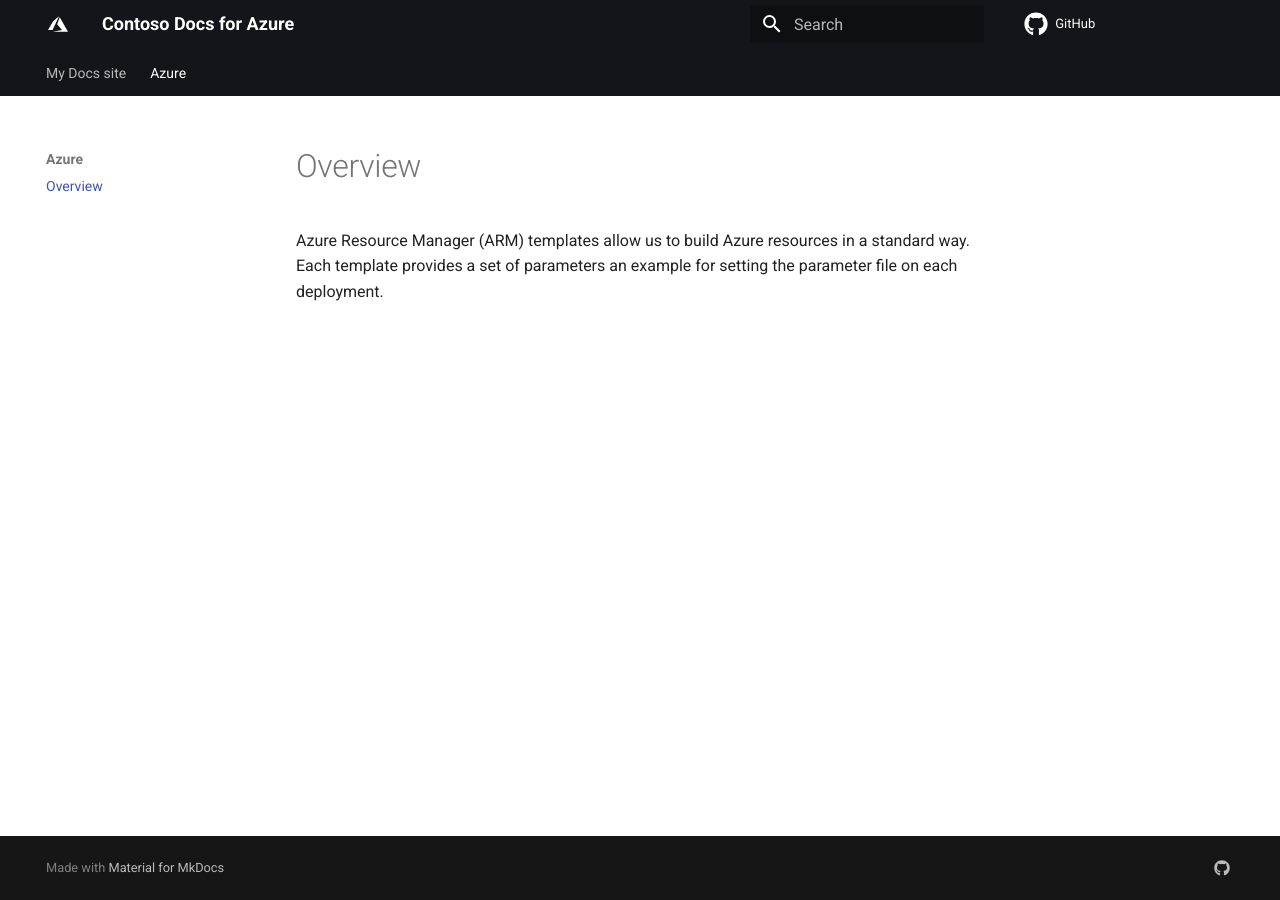
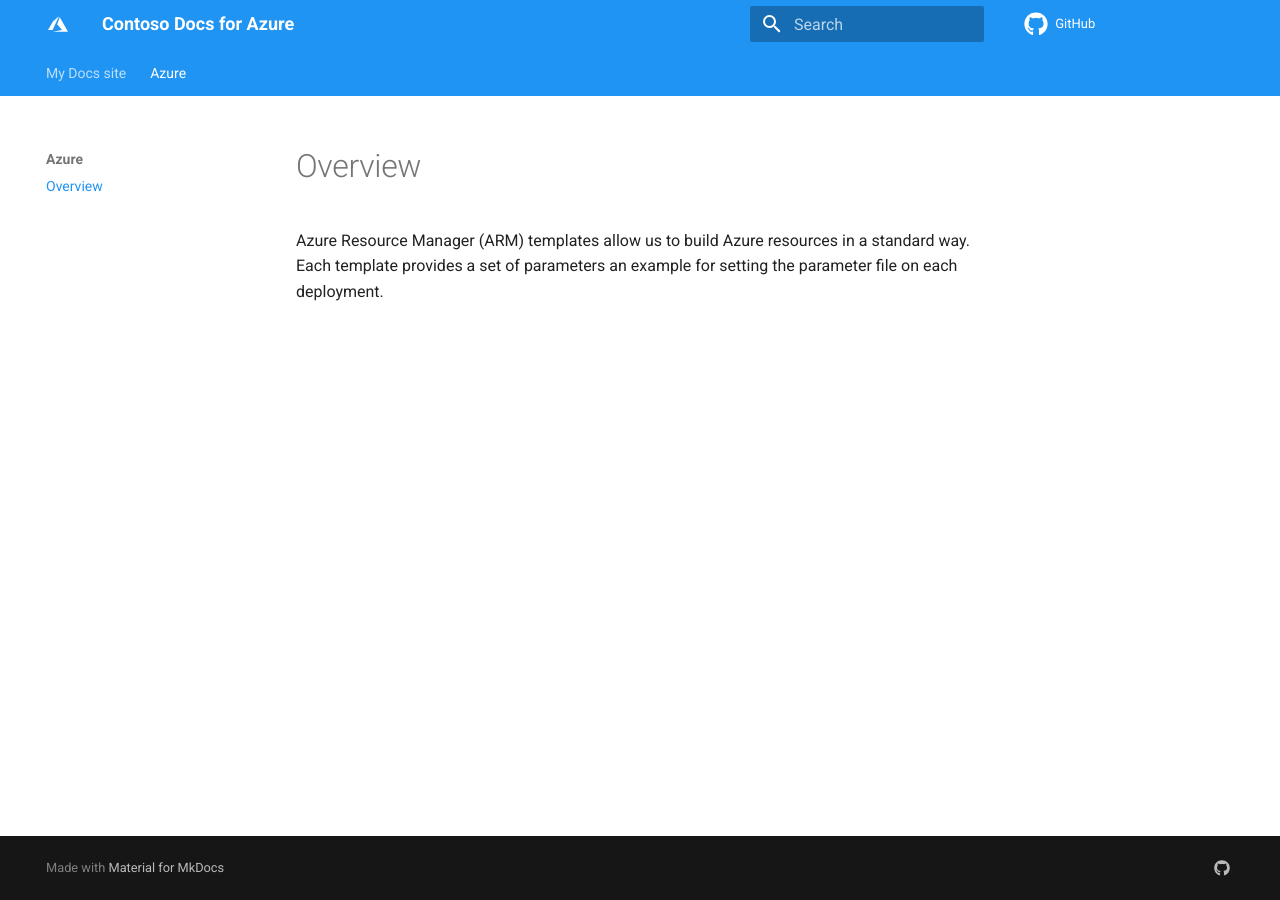
Before and after one commit to BernieWhite/PSDocs.Azure-sample, an MkDocs documentation site: the page built from docs/azure/overview.md, in a window 1280 px wide. Built offline with MkDocs 1.6.1 and Material for MkDocs 9.7.7, drawn with Linux system fonts in a browser that asks for light colours; comment, search, counter and statistics services are not loaded.

Commit message:
Clean up extensions

```diff
--- a/mkdocs.yml
+++ b/mkdocs.yml
@@ -10,14 +10,11 @@
 repo_discussion: https://github.com/Azure/PSRule.Rules.Azure/discussions
 
 theme:
-  language: en
   name: material
   font:
     text: Roboto
   palette:
-    primary: black
-    accent: blue
-  favicon: assets/ms_icon.png
+    primary: blue
   icon:
     repo: fontawesome/brands/github
     logo: material/microsoft-azure
@@ -28,30 +25,25 @@
       level: 1
   - navigation.tabs
 
-# nav:
-#   - Home: index.md
-#   - Templates:
-#     - Overview: azure/templates.md
-
 markdown_extensions:
-  - admonition
-  - abbr
-  - attr_list
-  - def_list
-  - footnotes
-  - meta
-  - md_in_html
-  - pymdownx.snippets
-  - pymdownx.highlight
-  - pymdownx.superfences
-  - pymdownx.pathconverter
-  - pymdownx.tabbed
-  - pymdownx.details
-  - mdx_truly_sane_lists
-  - pymdownx.tasklist
-  - pymdownx.emoji:
-      emoji_index: !!python/name:materialx.emoji.twemoji
-      emoji_generator: !!python/name:materialx.emoji.to_svg
+  # - admonition
+  # - abbr
+  # - attr_list
+  # - def_list
+  # - footnotes
+  # - meta
+  # - md_in_html
+  # - pymdownx.snippets
+  # - pymdownx.highlight
+  # - pymdownx.superfences
+  # - pymdownx.pathconverter
+  # - pymdownx.tabbed
+  # - pymdownx.details
+  # - mdx_truly_sane_lists
+  # - pymdownx.tasklist
+  # - pymdownx.emoji:
+  #     emoji_index: !!python/name:materialx.emoji.twemoji
+  #     emoji_generator: !!python/name:materialx.emoji.to_svg
   - toc:
       permalink: '#'
       separator: ''
```
